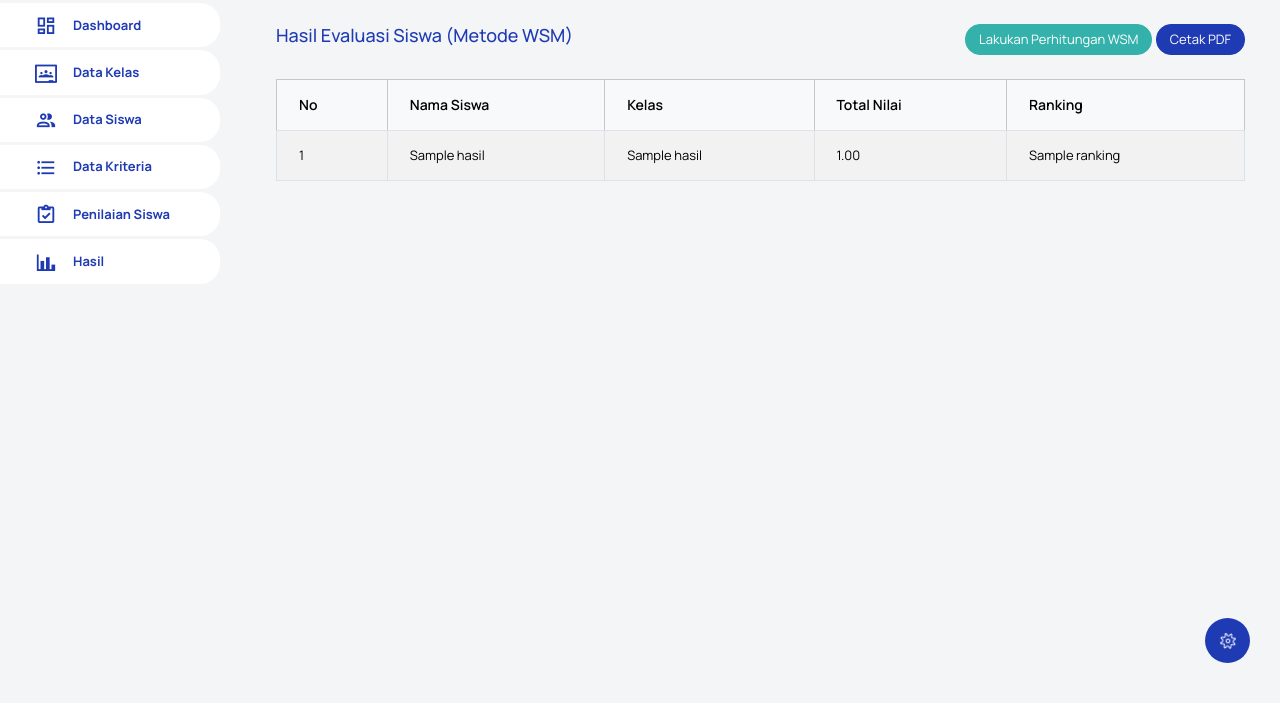
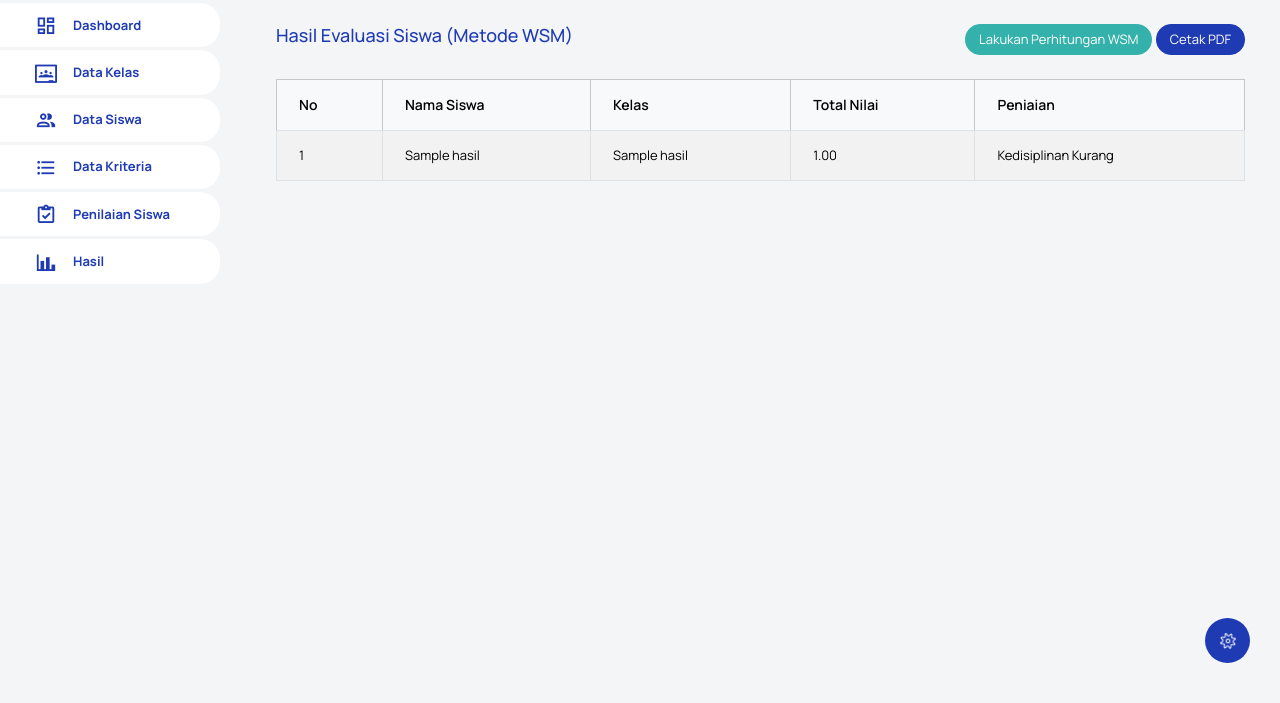
Before and after one commit to Khairul122/web_sd, a PHP site: template views/hasil/index.php in a window 1280 px wide. Shown: the part 97-800 px from the top of the page. Run offline with PHP 8.4, Linux system fonts and the light colour scheme; the template is opened without the code that fills it: most values are stand-ins (such as "Sample title", 1, 10 or a date in 2020); some libraries are stand-ins or nearby versions.

Commit message:
Update evaluation results display and modify ranking to discipline assessment

```diff
--- a/views/hasil/index.php
+++ b/views/hasil/index.php
@@ -27,17 +27,28 @@
                       <th>Nama Siswa</th>
                       <th>Kelas</th>
                       <th>Total Nilai</th>
-                      <th>Ranking</th>
+                      <th>Peniaian</th>
                     </tr>
                   </thead>
                   <tbody>
-                    <?php $no = 1; foreach ($data['hasil'] as $h): ?>
+                    <?php $no = 1;
+                    foreach ($data['hasil'] as $h): ?>
                       <tr>
                         <td><?= $no++ ?></td>
                         <td><?= htmlspecialchars($h['nama_siswa']) ?></td>
                         <td><?= htmlspecialchars($h['nama_kelas']) ?></td>
                         <td><?= number_format($h['total_nilai'], 2) ?></td>
-                        <td><?= $h['ranking'] ?></td>
+                        <td>
+                          <?php
+                          if ($h['total_nilai'] < 3.4) {
+                            echo "Kedisiplinan Kurang";
+                          } elseif ($h['total_nilai'] > 3.5 && $h['total_nilai'] < 3.7) {
+                            echo "Kedisiplinan Cukup";
+                          } else
+                            echo "Kedisiplinan Baik";
+
+                          ?>
+                        </td>
                       </tr>
                     <?php endforeach; ?>
                     <?php if (empty($data['hasil'])): ?>
@@ -61,7 +72,9 @@
   <script src="https://cdnjs.cloudflare.com/ajax/libs/jspdf-autotable/3.5.28/jspdf.plugin.autotable.min.js"></script>
   <script>
     function cetakHasil() {
-      const { jsPDF } = window.jspdf;
+      const {
+        jsPDF
+      } = window.jspdf;
       const doc = new jsPDF();
       doc.text("Laporan Hasil Evaluasi Siswa", 14, 15);
       const rows = [];
@@ -72,15 +85,22 @@
       });
 
       doc.autoTable({
-        head: [['No', 'Nama Siswa', 'Kelas', 'Total Nilai', 'Ranking']],
+        head: [
+          ['No', 'Nama Siswa', 'Kelas', 'Total Nilai', 'Ranking']
+        ],
         body: rows,
         startY: 25,
-        styles: { fontSize: 10 },
-        headStyles: { fillColor: [52, 58, 64] }
+        styles: {
+          fontSize: 10
+        },
+        headStyles: {
+          fillColor: [52, 58, 64]
+        }
       });
 
       doc.save("hasil_evaluasi.pdf");
     }
   </script>
 </body>
+
 </html>
```
